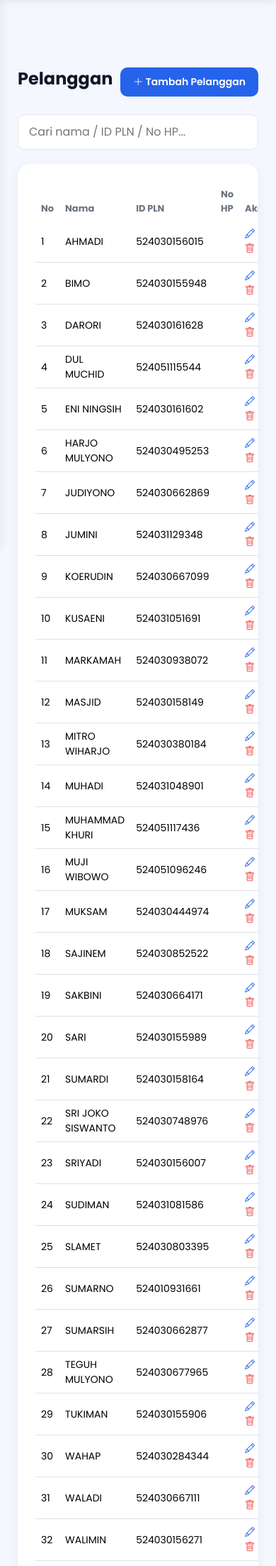
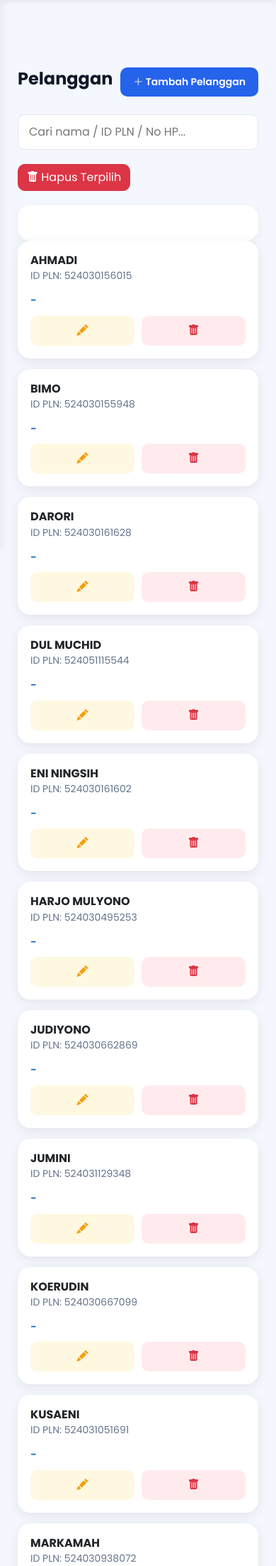
Before and after one commit to sakti239/token-kusna, a Flask app: page /admin/pelanggan in a window 390 px wide. Shown: the part 70-2276 px from the top of the page at 71% size. Run offline with Flask 3, Linux system fonts and the light colour scheme; the visitor is signed in with stand-in values (Sample User, id 1); data comes from the database, SQL or seed files in the repository; both versions use the stored data as it was after the commit.

Commit message:
perubahan

```diff
--- a/app.py
+++ b/app.py
@@ -430,6 +430,8 @@ def keuangan():
         active_page="keuangan"
     )
 
+
+
 @app.route("/logout")
 def logout():
 
@@ -437,6 +439,30 @@ def logout():
 
     return redirect("/")
 
+@app.route(
+    "/admin/hapus-pelanggan-massal",
+    methods=["POST"]
+)
+def hapus_pelanggan_massal():
+
+    if not session.get("admin"):
+        return redirect("/login")
+
+    ids = request.form.getlist(
+        "pelanggan_ids"
+    )
+
+    for id in ids:
+
+        pelanggan = Pelanggan.query.get(id)
+
+        if pelanggan:
+            db.session.delete(pelanggan)
+
+    db.session.commit()
+
+    return redirect("/admin/pelanggan")
+
 
 if __name__ == "__main__":
     app.run(debug=True)
--- a/static/css/admin.css
+++ b/static/css/admin.css
@@ -1244,6 +1244,7 @@ body {
   inset: 0;
   background: rgba(0, 0, 0, 0.45);
   z-index: 1100;
+  display: none;
 
   opacity: 0;
   visibility: hidden;
@@ -1253,6 +1254,7 @@ body {
 
 .sidebar-overlay.show {
   opacity: 1;
+  display: block;
   visibility: visible;
 }
 
@@ -1361,3 +1363,276 @@ body {
 .table-responsive {
   overflow-x: auto;
 }
+
+/* =======================
+   MOBILE TAGIHAN
+======================= */
+
+.tagihan-mobile {
+  display: none;
+}
+
+@media (max-width: 768px) {
+  .table-responsive {
+    display: none;
+  }
+
+  .tagihan-mobile {
+    display: flex;
+    flex-direction: column;
+    gap: 15px;
+  }
+
+  .mobile-card {
+    background: #fff;
+
+    border-radius: 18px;
+
+    padding: 18px;
+
+    box-shadow: 0 4px 15px rgba(0, 0, 0, 0.08);
+  }
+
+  .mobile-header {
+    display: flex;
+
+    justify-content: space-between;
+
+    align-items: flex-start;
+
+    margin-bottom: 12px;
+  }
+
+  .mobile-header h4 {
+    margin: 0;
+
+    font-size: 16px;
+
+    font-weight: 700;
+  }
+
+  .mobile-header small {
+    color: #64748b;
+  }
+
+  .mobile-total {
+    font-size: 24px;
+
+    font-weight: 700;
+
+    color: #1565c0;
+
+    margin: 15px 0;
+  }
+
+  .mobile-actions {
+    display: flex;
+
+    gap: 10px;
+  }
+
+  .mobile-actions a {
+    flex: 1;
+
+    height: 42px;
+
+    display: flex;
+
+    justify-content: center;
+
+    align-items: center;
+
+    border-radius: 10px;
+
+    text-decoration: none;
+  }
+
+  .btn-detail {
+    background: #e3f2fd;
+    color: #1565c0;
+  }
+
+  .btn-edit {
+    background: #fff8e1;
+    color: #f59e0b;
+  }
+
+  .btn-hapus {
+    background: #ffebee;
+    color: #dc3545;
+  }
+}
+
+/* ==========================
+   KEUANGAN RESPONSIVE
+========================== */
+
+.finance-grid {
+  display: grid;
+  grid-template-columns: repeat(3, 1fr);
+  gap: 20px;
+  margin-bottom: 20px;
+}
+
+.finance-card {
+  background: #fff;
+  padding: 20px;
+  border-radius: 18px;
+  box-shadow: 0 4px 15px rgba(0, 0, 0, 0.08);
+}
+
+.finance-row {
+  display: grid;
+  grid-template-columns: 1fr 1fr;
+  gap: 20px;
+}
+
+.summary-card {
+  background: #fff;
+  padding: 20px;
+  border-radius: 18px;
+  box-shadow: 0 4px 15px rgba(0, 0, 0, 0.08);
+}
+
+.summary-card table {
+  width: 100%;
+}
+
+.summary-card table td {
+  padding: 10px 0;
+}
+
+/* ==========================
+   MOBILE
+========================== */
+
+@media (max-width: 768px) {
+  .filter-keuangan {
+    display: flex;
+    flex-direction: column;
+    gap: 10px;
+  }
+
+  .filter-keuangan select,
+  .filter-keuangan button {
+    width: 100%;
+  }
+
+  .finance-grid {
+    grid-template-columns: 1fr;
+  }
+
+  .finance-row {
+    grid-template-columns: 1fr;
+  }
+
+  .finance-card h3 {
+    font-size: 22px;
+    word-break: break-word;
+  }
+
+  .summary-card {
+    padding: 18px;
+  }
+
+  .summary-card table td {
+    font-size: 14px;
+  }
+
+  .progress-circle {
+    display: flex;
+    justify-content: center;
+    margin: 20px 0;
+  }
+
+  .circle {
+    width: 110px;
+    height: 110px;
+    border-radius: 50%;
+    display: flex;
+    justify-content: center;
+    align-items: center;
+    font-size: 22px;
+    font-weight: 700;
+  }
+}
+
+html,
+body {
+  overflow-x: hidden;
+  overflow-y: auto !important;
+  height: auto !important;
+}
+
+.content {
+  overflow: visible !important;
+  height: auto !important;
+  min-height: 100vh;
+}
+
+.tagihan-mobile {
+  overflow: visible !important;
+}
+
+/* ==========================
+   PELANGGAN MOBILE
+========================== */
+
+.pelanggan-mobile {
+  display: none;
+}
+
+@media (max-width: 768px) {
+  .table-responsive {
+    display: none;
+  }
+
+  .pelanggan-mobile {
+    display: flex;
+    flex-direction: column;
+    gap: 15px;
+  }
+
+  .pelanggan-mobile .mobile-card {
+    background: #fff;
+    border-radius: 18px;
+    padding: 18px;
+    box-shadow: 0 4px 15px rgba(0, 0, 0, 0.08);
+  }
+
+  .pelanggan-mobile .mobile-header {
+    margin-bottom: 12px;
+  }
+
+  .pelanggan-mobile h4 {
+    margin: 0;
+    font-size: 16px;
+    font-weight: 700;
+  }
+
+  .pelanggan-mobile small {
+    color: #64748b;
+  }
+
+  .pelanggan-mobile .mobile-total {
+    font-size: 15px;
+    font-weight: 600;
+    color: #1565c0;
+    margin: 10px 0;
+  }
+
+  .pelanggan-mobile .mobile-actions {
+    display: flex;
+    gap: 10px;
+  }
+
+  .pelanggan-mobile .mobile-actions a {
+    flex: 1;
+    height: 42px;
+    display: flex;
+    justify-content: center;
+    align-items: center;
+    border-radius: 10px;
+    text-decoration: none;
+  }
+}
--- a/templates/admin_pelanggan.html
+++ b/templates/admin_pelanggan.html
@@ -20,13 +20,30 @@
   </div>
 </form>
 
+<form
+  method="POST"
+  action="/admin/hapus-pelanggan-massal"
+  onsubmit="return confirm('Hapus semua pelanggan yang dipilih?');"
+>
+  <div style="margin-bottom: 20px">
+    <button type="submit" class="btn btn-danger">
+      <i class="bi bi-trash-fill"></i>
+      Hapus Terpilih
+    </button>
+  </div>
+
   <div class="table-card">
+    <div class="table-responsive">
       <table class="table align-middle">
         <thead>
           <tr>
+            <th>
+              <input type="checkbox" id="checkAll" onclick="toggleAll()" />
+            </th>
+
             <th>No</th>
+            <th>ID PLN</th>
             <th>Nama</th>
-        <th>ID PLN</th>
             <th>No HP</th>
             <th>Aksi</th>
           </tr>
@@ -35,13 +52,22 @@
         <tbody>
           {% for p in pelanggan %}
           <tr>
+            <td>
+              <input
+                type="checkbox"
+                name="pelanggan_ids"
+                value="{{ p.id }}"
+                class="row-check"
+              />
+            </td>
+
             <td>{{ loop.index }}</td>
+
+            <td>{{ p.id_pln }}</td>
 
             <td>{{ p.nama }}</td>
 
-        <td>{{ p.id_pln }}</td>
-
-        <td>{{ p.hp }}</td>
+            <td>{{ p.hp or '-' }}</td>
 
             <td>
               <a href="/admin/edit-pelanggan/{{ p.id }}" class="btn-icon edit">
@@ -61,5 +87,50 @@
         </tbody>
       </table>
     </div>
+  </div>
+</form>
+
+<div class="pelanggan-mobile">
+  {% for p in pelanggan %}
+
+  <div class="mobile-card">
+    <div class="mobile-header">
+      <div>
+        <h4>{{ p.nama }}</h4>
+        <small>ID PLN: {{ p.id_pln }}</small>
+      </div>
+    </div>
+
+    <div class="mobile-total">{{ p.hp or '-' }}</div>
+
+    <div class="mobile-actions">
+      <a href="/admin/edit-pelanggan/{{ p.id }}" class="btn-edit">
+        <i class="bi bi-pencil-fill"></i>
+      </a>
+
+      <a
+        href="/admin/hapus-pelanggan/{{ p.id }}"
+        class="btn-hapus"
+        onclick="return confirm('Hapus pelanggan ini?');"
+      >
+        <i class="bi bi-trash-fill"></i>
+      </a>
+    </div>
+  </div>
+
+  {% endfor %}
+</div>
+
+<script>
+  function toggleAll() {
+    let master = document.getElementById("checkAll");
+
+    let checks = document.querySelectorAll(".row-check");
+
+    checks.forEach(function (item) {
+      item.checked = master.checked;
+    });
+  }
+</script>
 
 {% endblock %}
--- a/templates/keuangan.html
+++ b/templates/keuangan.html
@@ -1,7 +1,7 @@
 {% extends "admin_layout.html" %} {% block content %}
 
 <h2 class="mb-4">Keuangan</h2>
-<form method="GET" class="filter-keuangan">
+<form method="GET" class="filter-keuangan mb-4">
   <select name="bulan">
     <option value="">Semua Bulan</option>
 
```
Also changed, not shown: seed_pelanggan.py (added, +53 -0 lines), instance/database.db. Lines whose indentation alone changed are shown as unchanged.
